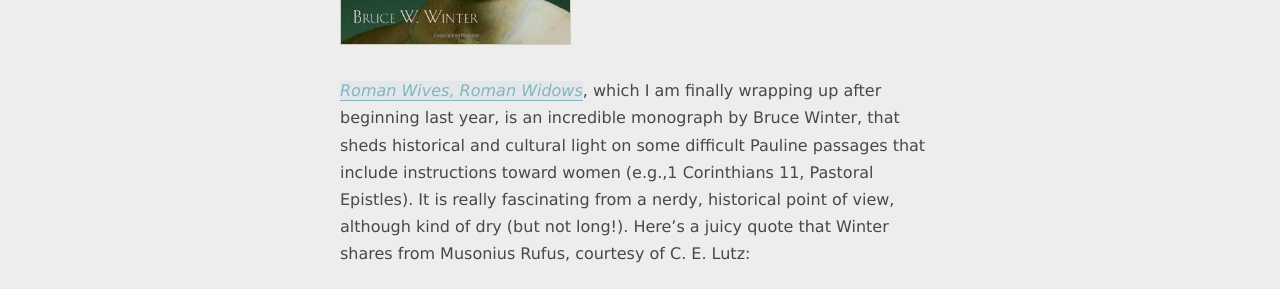
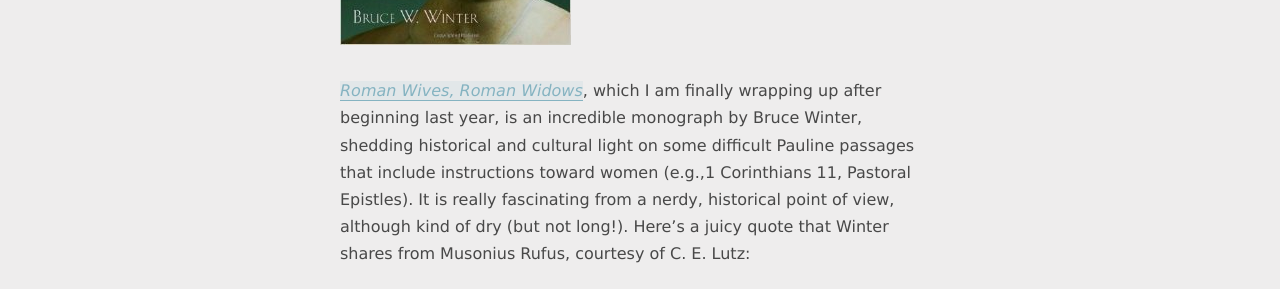
Before and after one commit to sabrinapeters/sdrp.old, a Jekyll site: the page built from _posts/2015-04-09-books1.md, in a window 1280 px wide. Shown: the part 707-996 px from the top of the page. Built offline with Jekyll 4.4.1, drawn with Linux system fonts in a browser that asks for light colours; some web fonts are replaced; comment, search, counter and statistics services are not loaded.

Commit message:
making edits

```diff
--- a/_posts/2015-04-09-books1.md
+++ b/_posts/2015-04-09-books1.md
@@ -10,7 +10,7 @@ Well, I could just point you to my [Goodreads account](https://www.goodreads.com
 
 ![](/img/roman wives.jpg)
 
-[_Roman Wives, Roman Widows_](http://www.amazon.com/Roman-Wives-Widows-Appearance-Communities/dp/0802849717), which I am finally wrapping up after beginning last year, is an incredible monograph by Bruce Winter, that sheds historical and cultural light on some difficult Pauline passages that include instructions toward women (e.g.,1 Corinthians 11, Pastoral Epistles). It is really fascinating from a nerdy, historical point of view, although kind of dry (but not long!). Here's a juicy quote that Winter shares from Musonius Rufus, courtesy of C. E. Lutz:
+[_Roman Wives, Roman Widows_](http://www.amazon.com/Roman-Wives-Widows-Appearance-Communities/dp/0802849717), which I am finally wrapping up after beginning last year, is an incredible monograph by Bruce Winter, shedding historical and cultural light on some difficult Pauline passages that include instructions toward women (e.g.,1 Corinthians 11, Pastoral Epistles). It is really fascinating from a nerdy, historical point of view, although kind of dry (but not long!). Here's a juicy quote that Winter shares from Musonius Rufus, courtesy of C. E. Lutz:
 >"Women who associate with philosophers are bound to be arrogant for the most part and presumptuous, in that abandoning their own households and turning to the company of men they practice speeches, talk like sophists, and analyze syllogisms, when they ought to be sitting at home spinning."
 
 [_The Gifts of Imperfection_](http://www.amazon.com/Gifts-Imperfection-Think-Supposed-Embrace-ebook/dp/B00BS03LL6/ref=sr_1_1?s=books&ie=UTF8&qid=1428595691&sr=1-1&keywords=gifts+of+imperfection) is the second book I've read by Brene&acute; Brown. It's a good reminder to enjoy life and not worry about what others think, and an easy read. Recommended if you struggle with perfectionism, and worth more than one read. (Note: The Kindle version is currently $6.45!)
```
